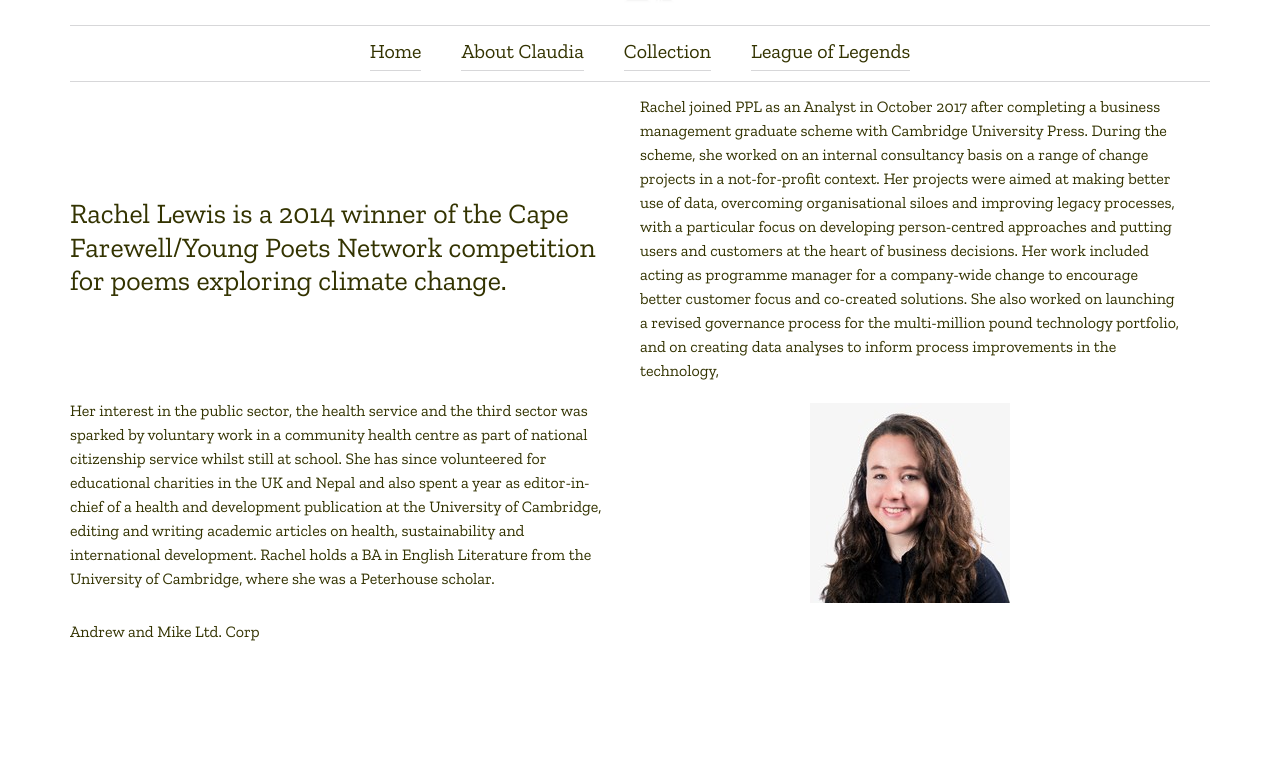
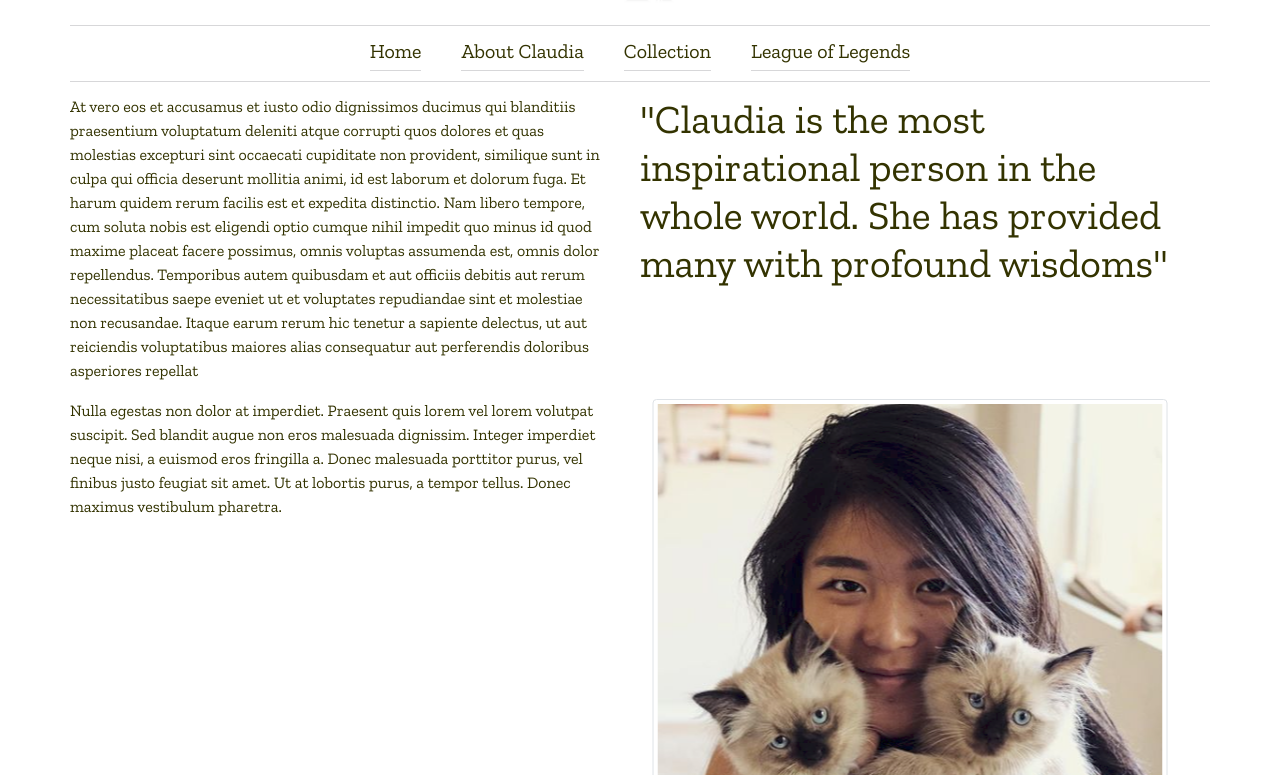
Before and after one commit to andrewlew1s/RLWebsite, a Vue app: page /#/about in a window 1280 px wide. Shown: the part 705-1480 px from the top of the page. Before the commit the page ends 1365 px from the top, so only its background shows below. Built offline with nearby package versions, Linux system fonts and the light colour scheme; no server answers; the database is empty; sample sign-in values are in the browser's storage.

Commit message:
replaced generic texts

```diff
--- a/src/containers/About/Detail.vue
+++ b/src/containers/About/Detail.vue
@@ -3,21 +3,24 @@
 
 		<b-row class="inner">
 			<b-col>
-				<h3>
-					Rachel Lewis is a 2014 winner of the Cape Farewell/Young Poets Network competition for poems exploring climate change.
-				</h3>
+				<p>
+					At vero eos et accusamus et iusto odio dignissimos ducimus qui blanditiis praesentium
+					voluptatum deleniti atque corrupti quos dolores et quas molestias excepturi sint occaecati
+					cupiditate non provident, similique sunt in culpa qui officia deserunt mollitia animi, id est laborum
+					et dolorum fuga. Et harum quidem rerum facilis est et expedita distinctio. Nam libero tempore, cum soluta
+					nobis est eligendi optio cumque nihil impedit quo minus id quod maxime placeat facere possimus, omnis voluptas
+					assumenda est, omnis dolor repellendus. Temporibus autem quibusdam et aut officiis debitis aut rerum necessitatibus
+					saepe eveniet ut et voluptates repudiandae sint et molestiae non recusandae. Itaque earum rerum hic tenetur
+					a sapiente delectus, ut aut reiciendis voluptatibus maiores alias consequatur aut perferendis doloribus asperiores
+					repellat
+				</p>
 			</b-col>
 			<b-col>
-				<p>
+				<h1>
 					<!-- eslint-disable max-len -->
-					Rachel joined PPL as an Analyst in October 2017 after completing a business management graduate scheme with Cambridge University Press.
-					During the scheme, she worked on an internal consultancy basis on a range of change projects in a not-for-profit context. Her projects were
-					aimed at making better use of data, overcoming organisational siloes and improving legacy processes, with a particular focus on developing
-					person-centred approaches and putting users and customers at the heart of business decisions. Her work included acting as programme manager
-					for a company-wide change to encourage better customer focus and co-created solutions. She also worked on launching a revised governance
-					process for the multi-million pound technology portfolio, and on creating data analyses to inform process improvements in the technology,
+					"Claudia is the most inspirational person in the whole world. She has provided many with profound wisdoms"
 					<!-- eslint-enable max-len -->
-				</p>
+				</h1>
 			</b-col>
 		</b-row>
 
@@ -25,16 +28,12 @@
 			<b-col>
 				<p>
 					<!-- eslint-disable max-len -->
-					Her interest in the public sector, the health service and the third sector was sparked by voluntary
-					work in a community health centre as part of national citizenship service whilst still at school. She has since volunteered for educational
-					charities in the UK and Nepal and also spent a year as editor-in-chief of a health and development publication at the University of
-					Cambridge, editing and writing academic articles on health, sustainability and international development. Rachel holds a BA in English
-					Literature from the University of Cambridge, where she was a Peterhouse scholar.
+					Nulla egestas non dolor at imperdiet. Praesent quis lorem vel lorem volutpat suscipit. Sed blandit augue non eros malesuada dignissim. Integer imperdiet neque nisi, a euismod eros fringilla a. Donec malesuada porttitor purus, vel finibus justo feugiat sit amet. Ut at lobortis purus, a tempor tellus. Donec maximus vestibulum pharetra.
 					<!-- eslint-enable max-len -->
 				</p>
 			</b-col>
 			<b-col>
-				<b-img src="../../assets/images/rachel.jpg"></b-img>
+				<b-img thumbnail src="../../assets/images/cat1.png"></b-img>
 			</b-col>
 		</b-row>
 
```
